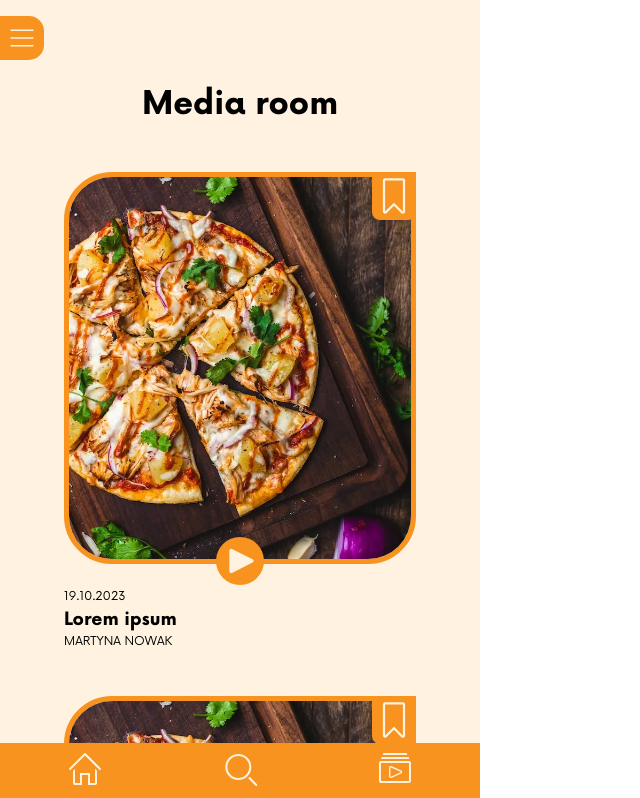
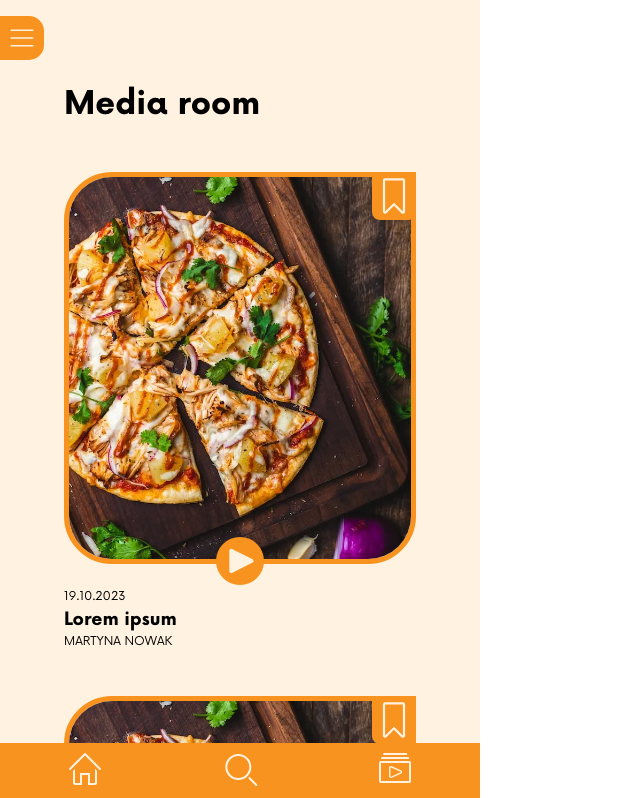
Before and after one commit to Worshox/student-resourcepack, a SvelteKit app: page /media-room in a window 1280 px wide. Shown: the top 798 px of the page, without its empty margins (0-640 px from the left). Built offline with nearby package versions, Linux system fonts and the light colour scheme.

Commit message:
fix and correct layout and content

```diff
--- a/src/lib/Article.svelte
+++ b/src/lib/Article.svelte
@@ -59,7 +59,7 @@
 		width: 100%;
 		height: 100%;
 		object-fit: cover;
-		position: center;
+		object-position: center;
 		aspect-ratio: 9/10;
 		border-radius: 1.5rem 0 1.5rem 1.5rem;
 	}
--- a/src/lib/MediaArticle.svelte
+++ b/src/lib/MediaArticle.svelte
@@ -73,7 +73,7 @@
 		width: 100%;
 		height: 100%;
 		object-fit: cover;
-		position: center;
+		object-position: center;
 		aspect-ratio: 9/10;
 		border: 5px solid var(--lm-accent);
 		border-radius: 3rem 0 3rem 3rem;
--- a/src/lib/Searchbar.svelte
+++ b/src/lib/Searchbar.svelte
@@ -39,6 +39,7 @@
 	input {
 		flex-grow: 1;
 		height: 2.5rem;
+		padding-left: 1rem;
 		background: transparent;
 		border: none;
 		border-radius: 2.5rem;
--- a/src/routes/+page.svelte
+++ b/src/routes/+page.svelte
@@ -4,4 +4,4 @@
 
 <Topbar menu={true} />
 <h1>Cześć!</h1>
-<h2>REDAKCJA POLECA</h2>
+<h2>POLECAMY</h2>
--- a/src/routes/media-room/+page.svelte
+++ b/src/routes/media-room/+page.svelte
@@ -17,7 +17,9 @@
 
 <style>
 	h1 {
-		text-align: center;
+		width: clamp(18rem, 70vw, 22rem);
+		margin-left: auto;
+		margin-right: auto;
 	}
 
 	section {
--- a/src/routes/menu/+page.svelte
+++ b/src/routes/menu/+page.svelte
@@ -65,14 +65,12 @@
 		transform: translate(-50%, -50%);
 		display: flex;
 		flex-direction: column;
-		justify-content: center;
 		align-items: center;
 		gap: 1rem;
 	}
 
 	section a {
 		display: flex;
-		justify-content: center;
 		gap: 0.75rem;
 		width: 18rem;
 		padding: 1.25rem 1rem 1rem 1rem;
```
